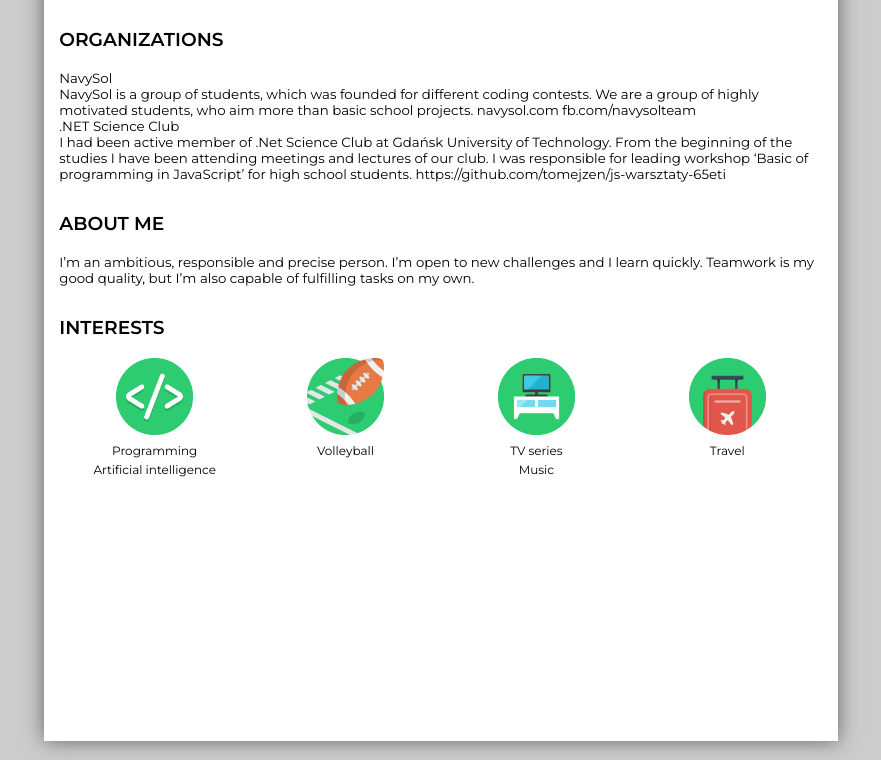
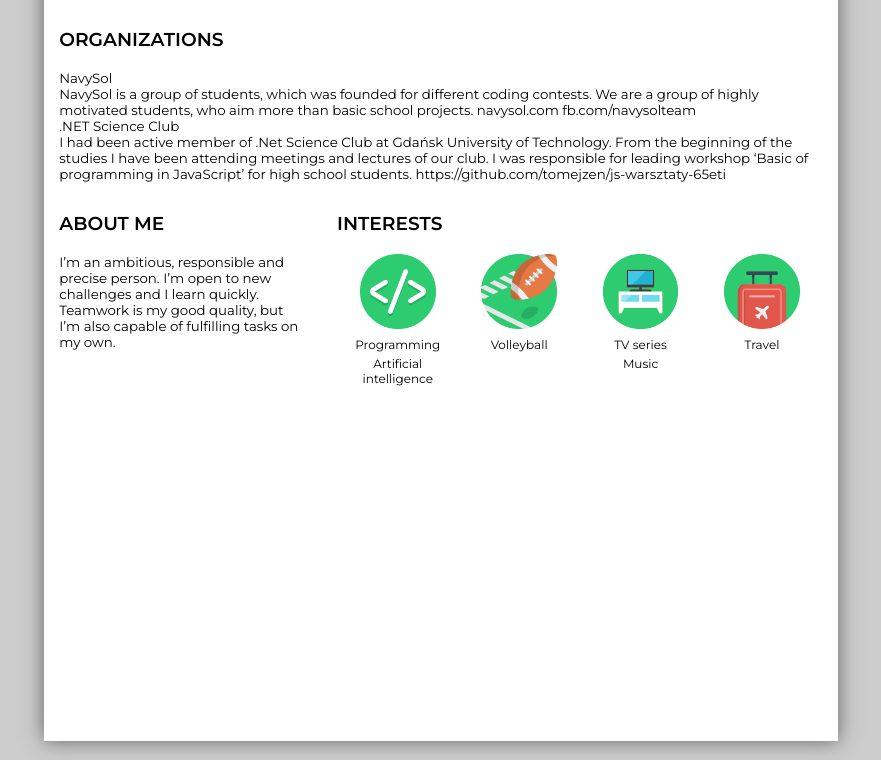
Before and after one commit to rutkowski-tomasz/css-tricks, a plain HTML site: page cv/index.html in a window 1280 px wide. Shown: the part 1531-2291 px from the top of the page, without its empty margins (199-1080 px from the left). Drawn offline with Linux system fonts and the light colour scheme.

Commit message:
stylized about me, removed margin from print page

```diff
--- a/cv/style.css
+++ b/cv/style.css
@@ -37,6 +37,13 @@ page[size="A4"] {
         box-shadow: 0;
         -webkit-print-color-adjust: exact;
     }
+
+    @page
+    {
+        size: auto;
+        margin: 0;
+    }
+
 }
 
 /* Sections */
@@ -320,17 +327,30 @@ section#other-skills .legend .level::before {
 }
 
 /* Interests section */
+section#interests {
+    float: left;
+    width: 65%;
+}
 section#interests .interest {
     float: left;
     width: 25%;
 }
 section#interests .interest img {
-    width: 100%;
-    padding: 0 1.5cm;
-    margin-bottom: 0.2cm;
+    width: 2cm;
+    display: block;
+    margin: 0 auto 0.2cm;
 }
 section#interests .interest .value {
     text-align: center;
     font-size: 9pt;
     margin-bottom: 0.1cm;
 }
+/* About me section */
+section#aboutme {
+    float: left;
+    width: 35%;
+}
+
+section#aboutme .content {
+    padding-left: 0.2cm;
+}
```
